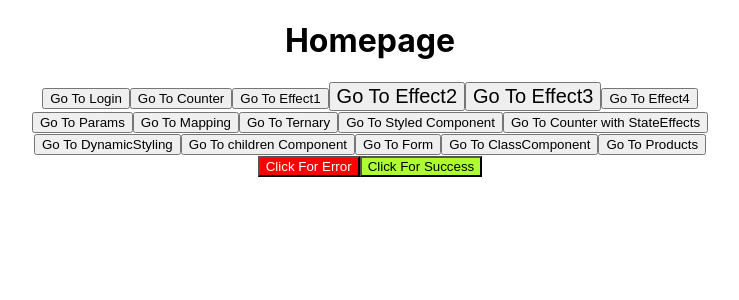
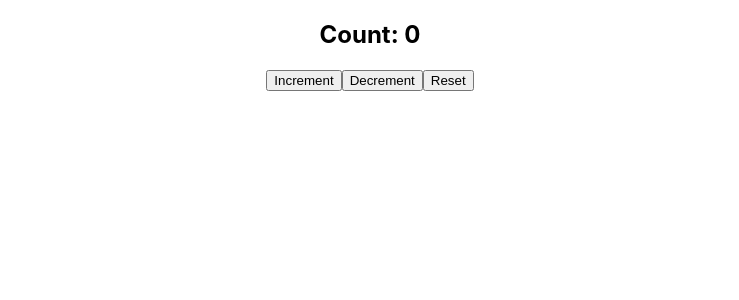
Before and after one commit to reshma325/awdix_react, a React (Create React App) app in the folder react/: page /usereducer in a window 1280 px wide. Before the commit this address led to /. Shown: the top 300 px of the page, without its empty margins (270-1009 px from the left). Built offline with nearby package versions, Linux system fonts and the light colour scheme; a web font is replaced by a local one.

Commit message:
Update 14th Oct

```diff
--- a/react/src/App.jsx
+++ b/react/src/App.jsx
@@ -5,7 +5,7 @@ import Login from './components/Login'
 import Homepage from './components/Homepage';
 import Count from './components/Count'
 import Effect1 from './components/Effect1';
-import Effect2 from './Effect2';
+import Effect2 from './components/Effect2';
 import Effect3 from './components/Effect3';
 import Effect4 from './components/Effect4';
 
@@ -24,6 +24,10 @@ import ClassComponent from './components/ClassComponent';
 import Products from './components/Products';
 import NewSingleProdcut from './components/NewSingleProdcut';
 import AddProduct from './components/AddProduct';
+import UseMemo from './components/UseMemo';
+import UseCallBack from './components/UseCallBack';
+import UseReducer from './components/UseReducer';
+import TestReducer from './components/TestReducer';
 
 
 
@@ -34,9 +38,9 @@ function App() {
     <div className="App">
       <Routes>
 
-        <Route path='*' element={<PageNotFound />} />
+        <Route exact path='*' element={<PageNotFound />} />
 
-        <Route path='/' element={<Homepage />} />
+        <Route exact path='/' element={<Homepage />} />
         <Route exact path='/login' element={< Login />} />
         <Route exact path='/count' element={< Count />} />
         <Route exact path='/effect1' element={< Effect1 />} />
@@ -56,6 +60,10 @@ function App() {
         <Route exact path='/products' element={< Products />} />
         <Route exact path='/newsingleproduct/:id' element={< NewSingleProdcut />} />
         <Route exact path='/addproduct' element={< AddProduct />} />
+        <Route exact path='/usememo' element={< UseMemo/>} />
+        <Route exact path='/usecallback' element={< UseCallBack/>} />
+        <Route exact path='/usereducer' element={<UseReducer />} />
+        <Route exact path='/testreducer' element={<TestReducer />} />
       </Routes>
     </div>
   );
--- /dev/null
+++ b/react/src/components/Context/GlobalContext.jsx
@@ -0,0 +1,26 @@
+import { createContext, useReducer } from "react";
+
+ export const MyContext= createContext();
+
+const GlobalContext=({children})=>{
+    const reducer=(state ,action)=>{
+        switch (action.type) {
+            case "INCREMENT":
+                return{...state, count: state.count+1}
+                case "DECREMENT":
+                    return{...state,count:state.count-1}
+                    case "RESET":
+                        return{...state,count:0 }
+
+
+            default:
+                return state;
+        }
+    }
+    const initialState={count:0};
+    const[state ,dispatch]=useReducer(reducer,initialState)
+return(
+    <MyContext.Provider value={{state,dispatch}}>{children}</MyContext.Provider>
+)
+}
+export default GlobalContext;
--- a/react/src/components/Homepage.jsx
+++ b/react/src/components/Homepage.jsx
@@ -1,7 +1,12 @@
+import { useContext } from "react";
 import toast from "react-hot-toast";
 import { useNavigate } from "react-router-dom";
+import { MyContext } from "./Context/GlobalContext";
 
 function Homepage() {
+const {state,dispatch}=useContext(MyContext);
+
+
     const router = useNavigate();
     function routerToLogin() {
         router('/login')
@@ -11,30 +16,33 @@ function Homepage() {
         <div>
             <h1>
                 Homepage
-
             </h1>
-            <button onClick={routerToLogin}>
-                Go To Login
-            </button>
-
-
+            <h1>
+                Counter:{state.count}
+            </h1>
+            <button onClick={()=>dispatch({type:"INCREMENT"})}>+</button>
+            <button onClick={()=>dispatch({type:"DECREMENT"})}>-</button>
+            <button onClick={()=>dispatch({type:"RESET"})}>Reset</button><br/>
+            <button onClick={routerToLogin}>Go To Login</button>
             <button onClick={() => router('/Count')} >Go To Counter</button>
             <button onClick={() => router('/effect1')} >Go To Effect1</button>
             <button onClick={() => router('/effect2')} >Go To Effect2</button>
             <button onClick={() => router('/effect3')} >Go To Effect3</button>
-            <button onClick={() => router('/effect4')} >Go To Effect4</button><br />
+            <button onClick={() => router('/effect4')} >Go To Effect4</button>
             <button onClick={() => router('/params')} >Go To Params</button>
             <button onClick={() => router('/mapping')} >Go To Mapping</button>
             <button onClick={() => router('/ternary')} >Go To Ternary</button>
             <button onClick={() => router('/styled')} >Go To Styled Component</button>
-            <button onClick={() => router('/countSE')} >Go To Counter with StateEffects</button><br />
+            <button onClick={() => router('/countSE')} >Go To Counter with StateEffects</button>
             <button onClick={() => router('/dynamic')} >Go To DynamicStyling</button>
             <button onClick={() => router('/childrencomponent')} >Go To children Component</button>
             <button onClick={() => router('/register')} >Go To Form</button>
             <button onClick={() => router('/classcomponent')} >Go To ClassComponent</button>
-            <button onClick={() => router('/products')} >Go To Products</button><br />
+            <button onClick={() => router('/products')} >Go To Products</button>
             <button style={{backgroundColor:"red" , color:"white"}} onClick={() =>toast.error("Error")} >Click For Error</button>
             <button onClick={() => toast.success("Success")} style={{backgroundColor:"greenyellow"}}  >Click For Success</button>
+
+            <button onClick={() => router('/usecallback')} >Go To todo</button>
 
 
 
--- /dev/null
+++ b/react/src/components/TestReducer.jsx
@@ -0,0 +1,40 @@
+import React, { useReducer } from 'react'
+
+const TestReducer = () => {
+    const reducer=(state, action) =>{
+        switch (action.type){
+            case "INCREMENT":
+                return{...state,count:state.count+1}
+                case "DECREMENT":
+                return{...state,count:state.count-1}
+                case "RESET":
+                return{...state,count:0}
+                default:
+                    return state;
+        }
+
+    }
+    const initialstate={count:0}
+    const [state, dispatch]=useReducer(reducer,initialstate);
+    function Increment() {
+        dispatch({type:"INCREMENT"})
+    } function Decrement() {
+        dispatch({type:"DECREMENT"})
+    } function Reset() {
+        dispatch({type:"RESET"})
+    }
+
+
+  return (
+    <div>
+        <h1>
+            Count: {state.count}
+        </h1>
+        <button onClick={Increment}>+</button>
+        <button onClick={Decrement}>-</button>
+        <button onClick={Reset}>Reset</button>
+    </div>
+  )
+}
+
+export default TestReducer
--- /dev/null
+++ b/react/src/components/Todos.jsx
@@ -0,0 +1,19 @@
+import { memo } from "react"
+import React from 'react'
+
+const Todos = ({todos,addTodo}) => {
+    alert("alert from Todo component...!")
+  return (
+    <div>
+        <h1>Todos</h1>
+        <button onClick={addTodo}> Add Todo</button>
+        {
+            todos.map((todo)=>(
+                <h1>{todo}</h1>
+            ))
+        }
+    </div>
+  )
+}
+
+export default  memo (Todos)
--- /dev/null
+++ b/react/src/components/UseCallBack.jsx
@@ -0,0 +1,25 @@
+import React, { useCallback, useState } from 'react'
+import Todos from './Todos'
+
+const UseCallBack = () => {
+const [count, setCount]= useState(0);
+const[todos, setTodos]= useState([])
+function addCount(){
+    setCount((preVal)=>preVal+1)
+}
+const addTodo = useCallback(()=>{
+    setTodos([...todos,"New Todo"])
+},[todos])
+
+
+
+  return (
+    <div>
+        <h1>Counter : {count}</h1>
+        <button onClick={addCount} > +</button><br/>
+        <Todos todos={todos} addTodo={addTodo}></Todos>
+    </div>
+  )
+}
+
+export default UseCallBack
--- /dev/null
+++ b/react/src/components/UseMemo.jsx
@@ -0,0 +1,42 @@
+import React, { useMemo, useState } from 'react'
+
+const UseMemo = () => {
+    const [counter, setCounter]=useState(0);
+    const [todo, setTodo]=useState([]);
+
+function addTodo() {
+    setTodo([...todo, 'New Todo'])
+}
+
+    // const lengthyCalculation= calculate(counter);
+    const lengthyCalculation = useMemo(()=>calculate(counter),[counter])
+  return (
+    <div>
+        <h1>
+            Lenghthy Calculation = {lengthyCalculation}
+        </h1>
+
+        <h1>
+            Counter :{counter}
+        </h1>
+        <button onClick={()=>setCounter((preVal)=>preVal+1)}> +</button><br/><br/><br/><br/>
+
+        <button onClick={addTodo}>Add todo</button>
+        {todo.map((todo)=>(<div style={{textAlign:"center"}}>
+            {todo}
+        </div>)
+
+        )}
+    </div>
+  )
+}
+const calculate= (counter)=>{
+    console.log("calculating....")
+    for(let i=0;i<1000000000;i++){
+
+        counter+=1;
+    }
+    return counter;
+}
+
+export default UseMemo
--- /dev/null
+++ b/react/src/components/UseReducer.jsx
@@ -0,0 +1,43 @@
+import React, { useReducer } from 'react'
+const reducer=(state,action)=>{
+    switch (action.type) {
+        case "INCREMENT":
+            return{count:state.count+1};
+            case "DECREMENT":
+                return{count:state.count-1};
+                case "RESET":
+                    return{count:0};
+
+
+        default:
+            return state;
+    }
+
+}
+
+const UseReducer = () => {
+    const initialState={count:0 };
+    const [state,dispatch]=useReducer(reducer,initialState)
+const increment=()=>{
+dispatch({type:"INCREMENT"})
+
+}
+const decrement=()=>{
+    dispatch({type:"DECREMENT"})
+
+    }
+    const reset=()=>{
+dispatch({type:"RESET"})
+
+}
+  return (
+    <div>
+        <h2>Count: {state.count}</h2>
+        <button onClick={increment}> Increment</button>
+        <button onClick={decrement}>Decrement</button>
+        <button onClick={reset }>Reset</button>
+    </div>
+  )
+}
+
+export default UseReducer
--- a/react/src/index.js
+++ b/react/src/index.js
@@ -5,6 +5,7 @@ import App from './App';
 import reportWebVitals from './reportWebVitals';
 import { BrowserRouter } from 'react-router-dom';
 import {Toaster} from 'react-hot-toast';
+import GlobalContext from './components/Context/GlobalContext';
 
 
 const root = ReactDOM.createRoot(document.getElementById('root'));
@@ -36,8 +37,9 @@ root.render(
           },
         }}
       />
-
+      <GlobalContext>
     <App />
+    </GlobalContext>
     </BrowserRouter>
 
 );
```
Also changed, not shown: react/src/components/Effect2.jsx (renamed from react/src/Effect2.jsx).
